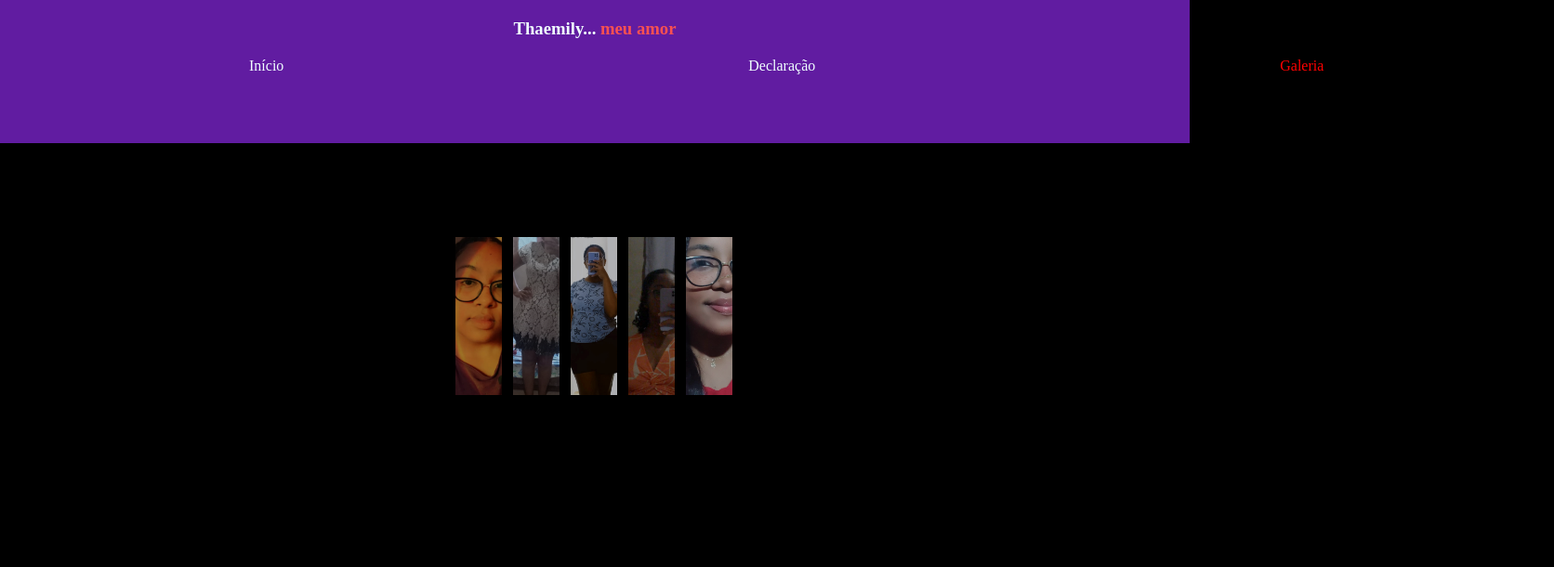
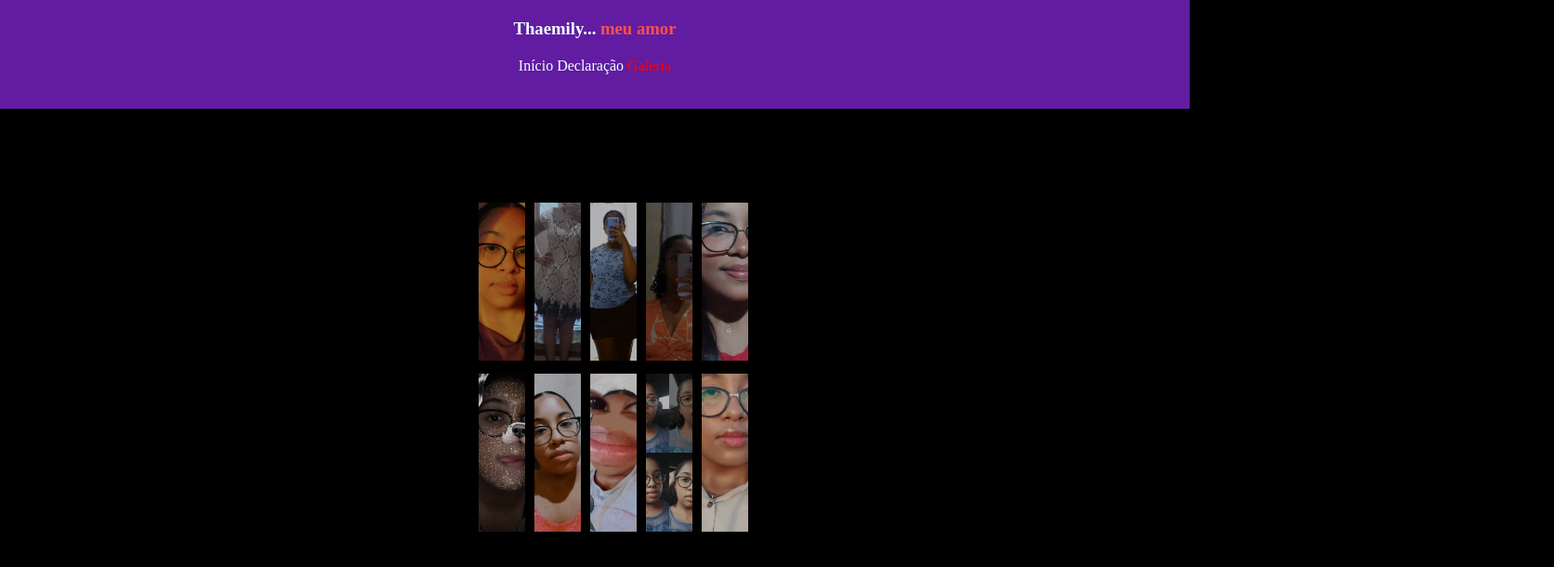
Before and after one commit to Luixx21/Thaemily, a plain HTML site: page telaGaleria/galeria.html in a window 1280 px wide. Shown: the whole page at 93% size, 1672 px wide, since content can reach past the window. Drawn offline with Linux system fonts and the light colour scheme.

Commit message:
Corrigindo cores, adição de imagens

```diff
--- a/css/main.css
+++ b/css/main.css
@@ -19,6 +19,3 @@ main marquee {
 marquee, a, p {
     color: azure
 }
-#declaracao, a {
-    padding: 3% 20%;
-}
--- a/js/components/texto.js
+++ b/js/components/texto.js
@@ -1,16 +1,20 @@
 export class FuncoesTexto {
     constructor() {
         this.apelidos = ["gatosa", "gostosa", "xuxu", "vida", , "amor"];
+    }
+
+    getRandomPurple() {
+        var red = Math.floor(Math.random() * 256); // valores de 0 a 255
+        var blue = Math.floor(Math.random() * 256); // valores de 0 a 255
+        var color = 'rgb(' + red + ', 0, ' + blue + ')';
+        return color;
     }
 
     criaMarquee() {
         this.apelidos.forEach(element => {
             var apelido = document.createElement("marquee");
 
-            var color = '#' + Math.floor(Math.random() * 0x1000000).toString(16).padStart(6, '0');
-            while (color === "#000000") {
-                color = '#' + Math.floor(Math.random() * 0x1000000).toString(16).padStart(6, '0');
-            }
+            var color = this.getRandomPurple();
 
             apelido.setAttribute("direction", "up");
             apelido.textContent = element;
--- a/js/index.js
+++ b/js/index.js
@@ -15,6 +15,7 @@ if (document.location.href.includes("index")) {
   var intervalo = 2000; // 2 segundos
 
   // Use setInterval corretamente
+  slide.showSlide();
   setInterval(() => {
       slide.showSlide(); // Chama slide.showSlide() a cada intervalo
   }, intervalo);
--- /dev/null
+++ b/telaDeclaracao/css/declaracao.css
@@ -0,0 +1,3 @@
+#declaracao {
+    padding: 3% 15%;
+}
--- a/telaGaleria/css/galeria.css
+++ b/telaGaleria/css/galeria.css
@@ -1,6 +1,6 @@
 #escolha {
     display: grid;
-    grid-template-columns: repeat(6, 1fr);
+    grid-template-columns: repeat(5, 1fr);
     gap: 4%
 }
 
@@ -17,6 +17,7 @@
 #principal-item {
     object-fit: cover;
     object-position: middle;
+    max-width: 95%;
     height: 70vh;
     z-index: 99;
 }
--- a/telaGaleria/css/styles.css
+++ b/telaGaleria/css/styles.css
@@ -1 +1,2 @@
 @import url(galeria.css);
+@import url(section.css);
--- a/telaGaleria/galeria.html
+++ b/telaGaleria/galeria.html
@@ -21,14 +21,9 @@
             <div id="principal">
             </div>
             <div id="escolha">
-                <img class="escolha-item" src="../img/slide/1.jpeg">
-                <img class="escolha-item" src="../img/slide/2.jpeg">
-                <img class="escolha-item" src="../img/slide/3.jpeg">
-                <img class="escolha-item" src="../img/slide/4.jpeg">
-                <img class="escolha-item" src="../img/slide/5.jpeg">
             </div>
         </section>
     </body>
-    <script src="js/index.js"></script>
+    <script src="js/galeria.js"></script>
     <script  type=module src="../js/index.js"></script>
 </html>
--- a/telaGaleria/js/index.js
+++ b/telaGaleria/js/galeria.js
@@ -1,6 +1,16 @@
 var imgs = document.querySelectorAll('img');
 
-imgs.forEach(function(img) {
+for (var i = 1; i <= 10; i++) {
+    var img = document.createElement("img");
+
+    img.classList.add("escolha-item");
+    img.src = "../img/slide/" + i + ".jpeg";
+    adicionaEvento(img);
+
+    document.querySelector("#escolha").appendChild(img)
+}
+
+function adicionaEvento(img) {
     img.addEventListener('click', function() {
         var div = document.querySelector('#principal');
 
@@ -10,4 +20,4 @@ imgs.forEach(function(img) {
             div.innerHTML = "";
         });
     });
-});
+};
```
Also changed, not shown: index.html (+1 -1 lines), telaDeclaracao/declaracao.html (+1 -0 lines), img/slide/10.jpeg (added), img/slide/6.jpeg (added), img/slide/7.jpeg (added), img/slide/8.jpeg (added), img/slide/9.jpeg (added), telaGaleria/css/section.css (added).
